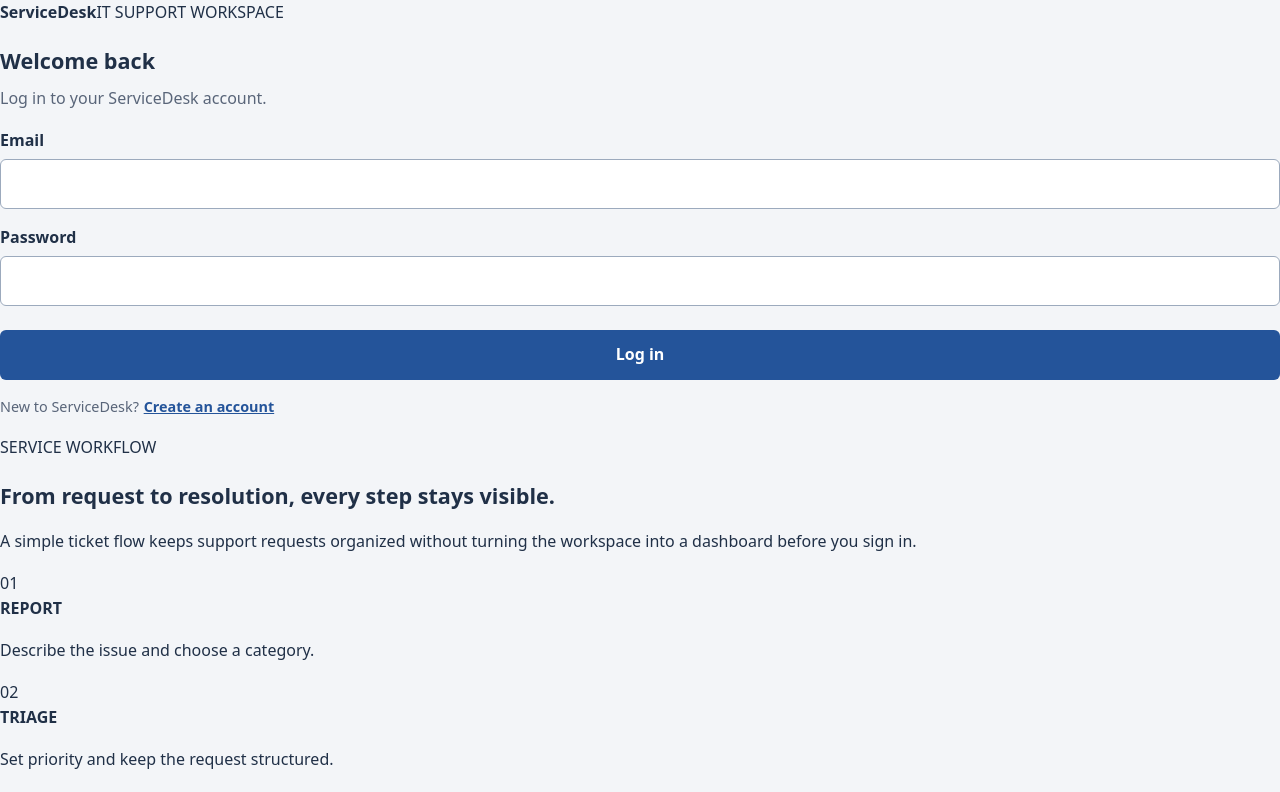
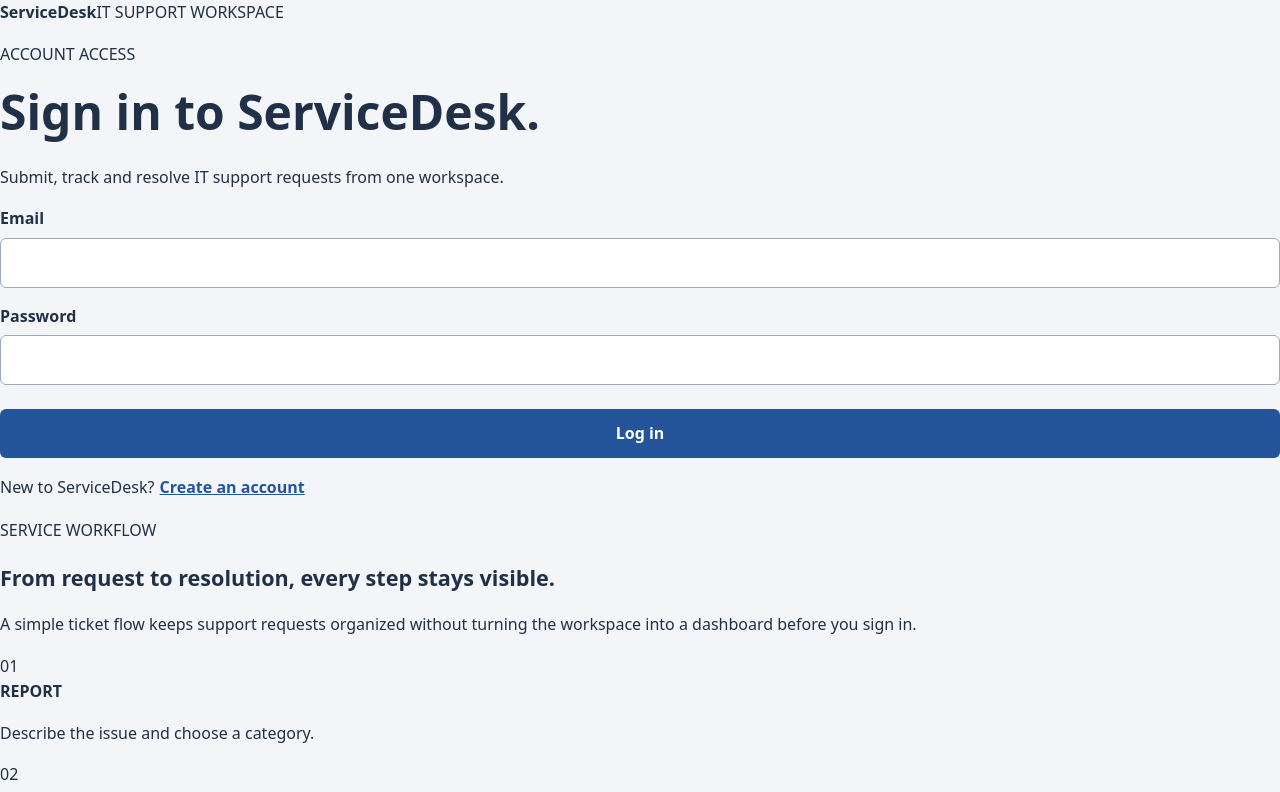
Before and after one commit to Kumar-Amrit-Raj/ServiceDesk, a React (Vite) app in the folder frontend/: page / in a window 1280 px wide. Shown: the top 792 px of the page. Built offline with nearby package versions, Linux system fonts and the light colour scheme.

Commit message:
Redesign ServiceDesk sign in content

```diff
--- a/frontend/src/pages/LoginPage.jsx
+++ b/frontend/src/pages/LoginPage.jsx
@@ -3,11 +3,12 @@ import AuthForm from '../components/AuthForm.jsx';
 export default function LoginPage({ notice, onLogin, onRegister }) {
   return (
     <>
-      <h2>Welcome back</h2>
-      <p className="subtitle">Log in to your ServiceDesk account.</p>
-      {notice && <p className="status" role="status">{notice}</p>}
+      <p className="auth-eyebrow">ACCOUNT ACCESS</p>
+      <h1 className="auth-title">Sign in to ServiceDesk.</h1>
+      <p className="auth-subtitle">Submit, track and resolve IT support requests from one workspace.</p>
+      {notice && <p className="status auth-notice" role="status">{notice}</p>}
       <AuthForm mode="login" onSuccess={onLogin} />
-      <p className="note">New to ServiceDesk? <button className="link" onClick={onRegister}>Create an account</button></p>
+      <p className="auth-switch">New to ServiceDesk? <button className="link" onClick={onRegister}>Create an account</button></p>
     </>
   );
 }
```
